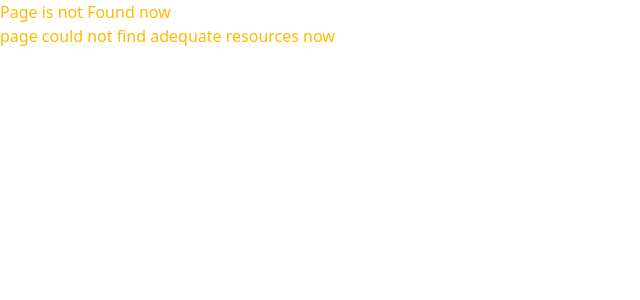
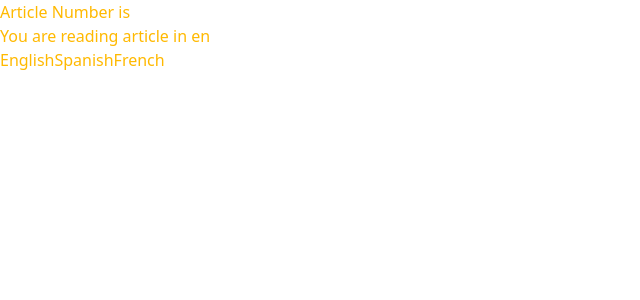
Before and after one commit to sharifulb07/nextjsfull-tutorials, a Next.js app: page /articles/1 in a window 1280 px wide. Before the commit this address had no page. Shown: the top 300 px of the page, without its empty margins (0-640 px from the left). Built offline with nearby package versions, Linux system fonts and the light colour scheme.

Commit message:
params and searchparams

```diff
--- /dev/null
+++ b/app/articles/[articleId]/page.tsx
@@ -0,0 +1,58 @@
+'use client'
+import Link from "next/link"
+
+import { use } from "react"
+
+export default function Article(
+    {params, searchParams}:{
+        params:Promise<{articleId:string}>;
+        searchParams:Promise<{lang?:'en'| 'hr' | 'fr'}>;
+    }
+){
+    const {articleId}=use(params);
+    const {lang='en'}=use(searchParams);
+
+    return(
+        <div>
+            <h2>Article Number is {}</h2>
+            <p>You are reading article in {lang}</p>
+
+            <Link href={`/articles/${articleId}?lang='en`}>English</Link>
+            <Link href={`/articles/${articleId}?lang='hr'`}>Spanish</Link>
+            <Link href={`/articles/${articleId}?lang='fr'`}>French</Link>
+        </div>
+    )
+}
+
+
+
+
+
+
+
+
+
+// server component
+
+// import Link from "next/link";
+
+// export default async function Article(
+//     {params, searchParams}:{
+//         params:Promise<{articleId:string}>;
+//         searchParams:Promise<{lang?:'en' | 'hr' |'fr'}>;
+//     }
+// ){
+//     const {articleId}=await params;
+//     const {lang='en'}=await searchParams;
+
+//     return(
+//         <div>
+//             <h1>News article Number {articleId}</h1>
+//             <p>You are read article in {lang}</p>
+
+//             <Link href={`/articles/${articleId}?lang='en`}>English</Link>
+//             <Link href={`/articles/${articleId}?lang='hr`}>Spanish</Link>
+//             <Link href={`/articles/${articleId}?lang='fr`}>French</Link>
+//         </div>
+//     )
+// }
```
